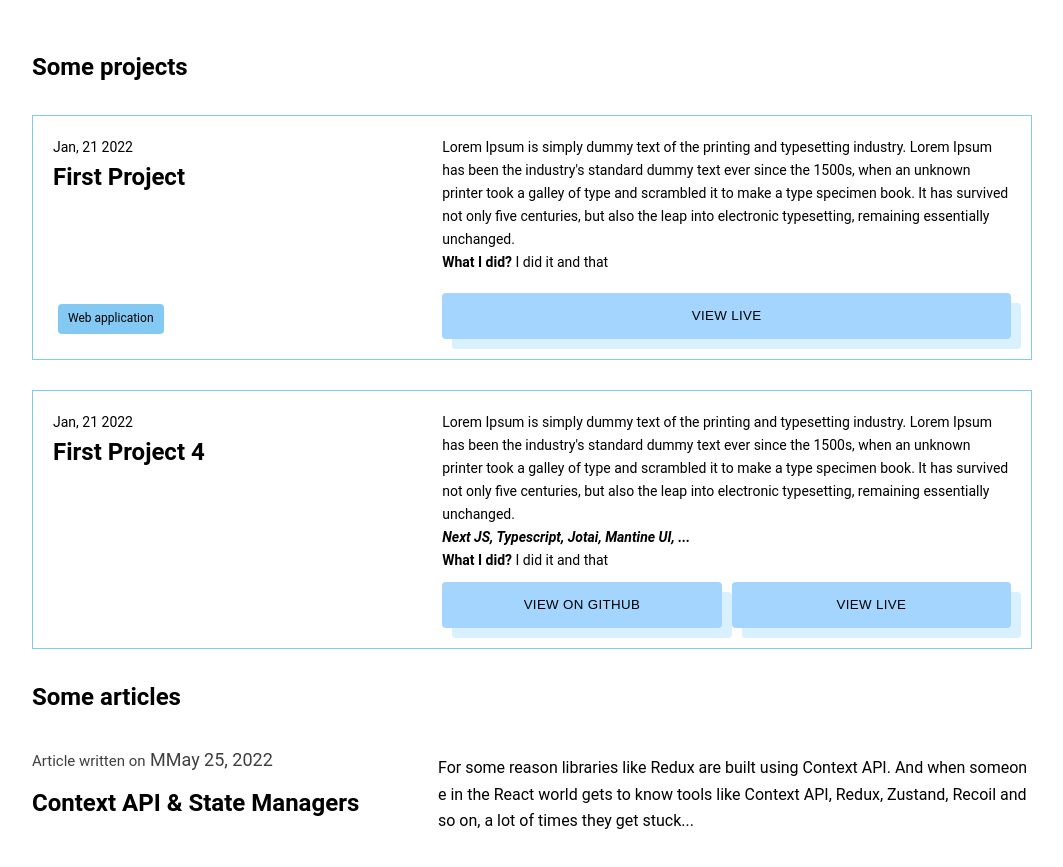
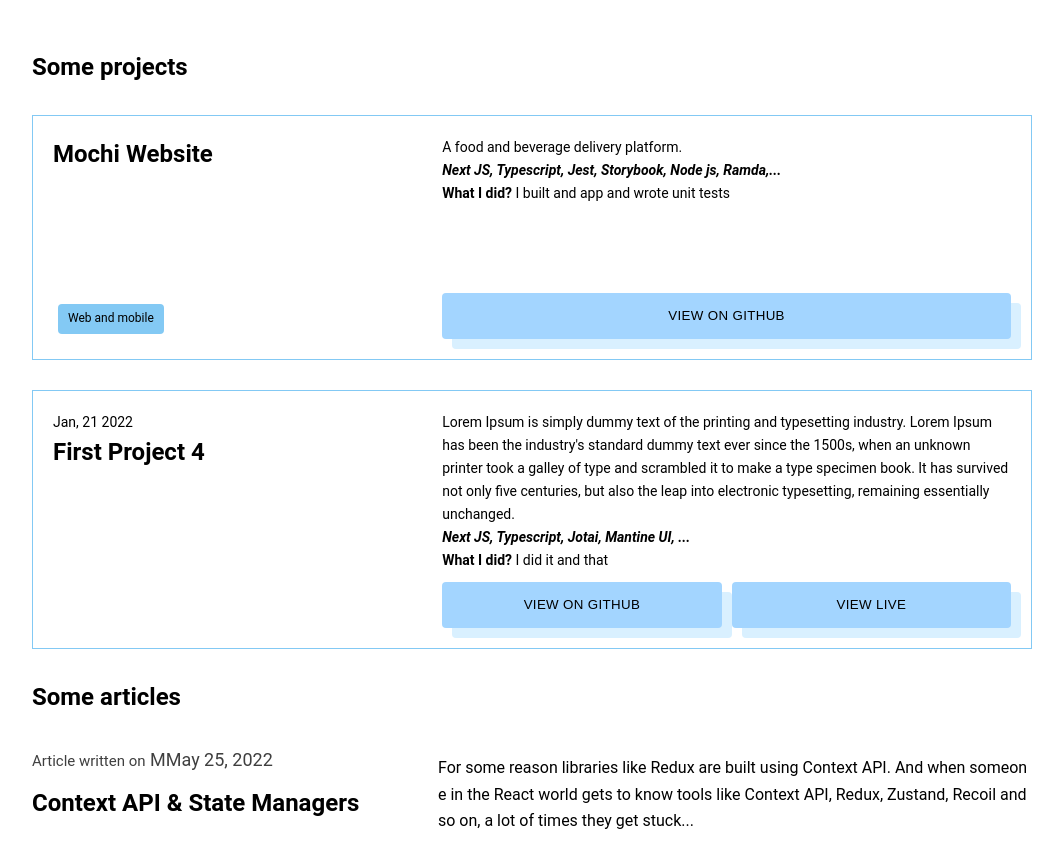
Before and after one commit to Dalcio/dalcio-garcia, a Next.js app: page / in a window 1280 px wide. Shown: the part 1120-1987 px from the top of the page, without its empty margins (108-1171 px from the left). Built offline with nearby package versions, Linux system fonts and the light colour scheme.

Commit message:
feat: projects

```diff
--- a/src/data/projects.json
+++ b/src/data/projects.json
@@ -1,12 +1,12 @@
 [
 	{
 		"id": 0,
-		"date": "Jan, 21 2022",
-		"name": "First Project",
-		"platform": "Web application",
-		"role": "I did it and that",
-		"desc": "Lorem Ipsum is simply dummy text of the printing and typesetting industry. Lorem Ipsum has been the industry's standard dummy text ever since the 1500s, when an unknown printer took a galley of type and scrambled it to make a type specimen book. It has survived not only five centuries, but also the leap into electronic typesetting, remaining essentially unchanged.",
-		"live": "https://dwu32cgxelq1c.cloudfront.net/local_newspapers/sites/110/2021/07/Aliche-_-Google-Images2-scaled.jpg"
+		"name": "Mochi Website",
+		"platform": "Web and mobile",
+		"role": "I built and app and wrote unit tests",
+		"stack": "Next JS, Typescript, Jest, Storybook, Node js, Ramda,...",
+		"desc": "A food and beverage delivery platform.",
+		"github": "https://github.com/ilovemochi/mochi-website"
 	},
 	{
 		"id": 1,
--- a/src/layout/Menu/MenuContent/styles.ts
+++ b/src/layout/Menu/MenuContent/styles.ts
@@ -18,8 +18,9 @@ const scaleAn = keyframes`
 export const MenuContentContainer = styled.div`
 	position: absolute;
 
-	${({ theme: { colors, space, transitions, radii } }) => css`
+	${({ theme: { colors, space, transitions, radii, sizes } }) => css`
 		width: calc(100% - 4 * ${space.lg} - ${space.md});
+		max-width: ${sizes['w-max']};
 		height: calc(100vh - 4 * ${space.lg});
 		top: calc(2 * ${space.lg});
 
```
